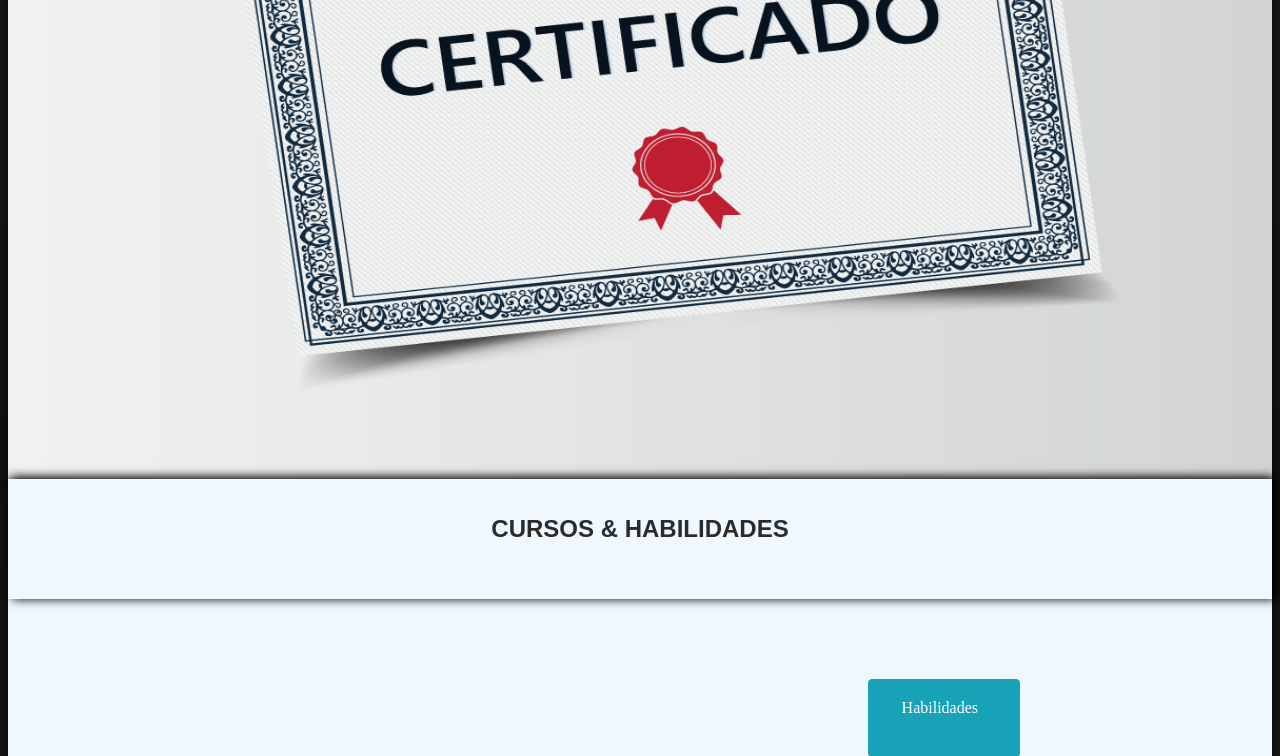
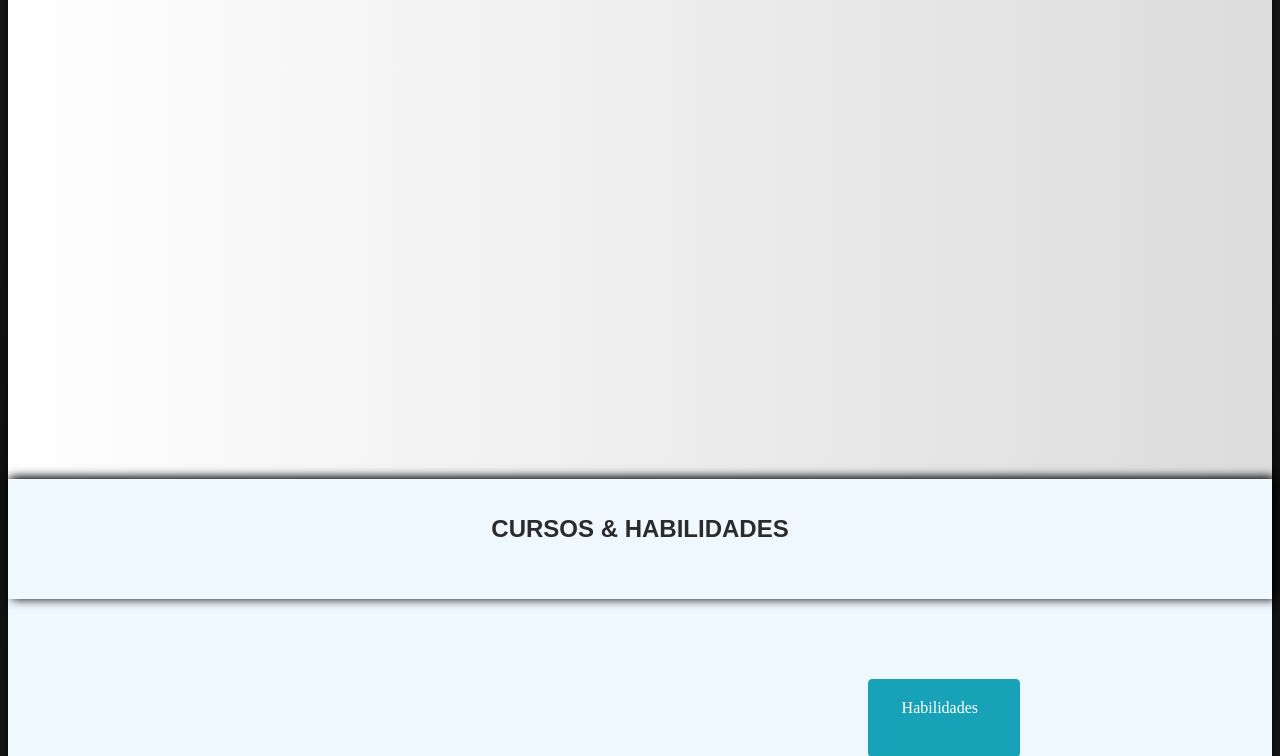
Before and after one commit to Mruuk/portifolio, a PHP site: page / in a window 1280 px wide; the page is wider, and only the part inside the window is pictured. Shown: the part 2729-3485 px from the top of that part. Run offline with PHP 8.4, Linux system fonts and the light colour scheme.

Commit message:
Update sessoes.css

```diff
--- a/css/sessoes.css
+++ b/css/sessoes.css
@@ -358,7 +358,7 @@ p.as{
 
 /* sessao cursos*/
 .cursos{
-	background-image: url(..//img/fundo-certificado.png);
+	background-image: linear-gradient(to right,#ffffff,#eeeeee, #dddcdc);
 	background-repeat: no-repeat;
 	background-size: 100% 100%;
 }
```
